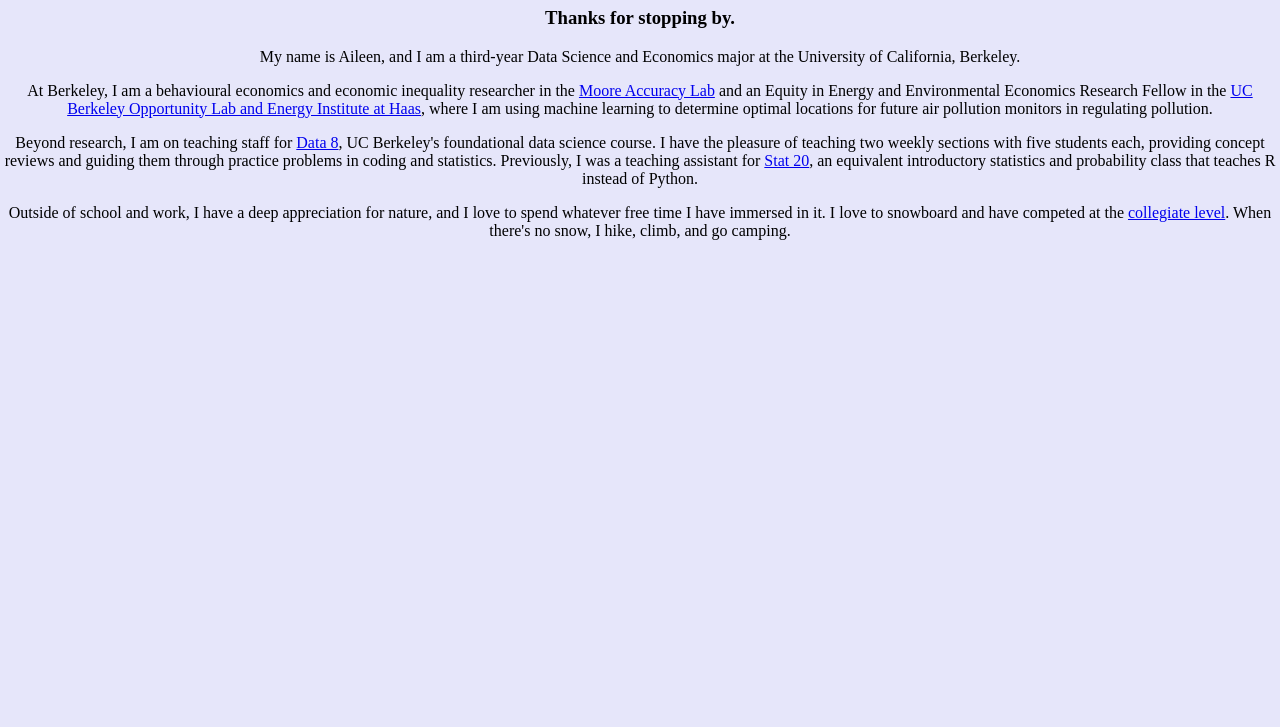
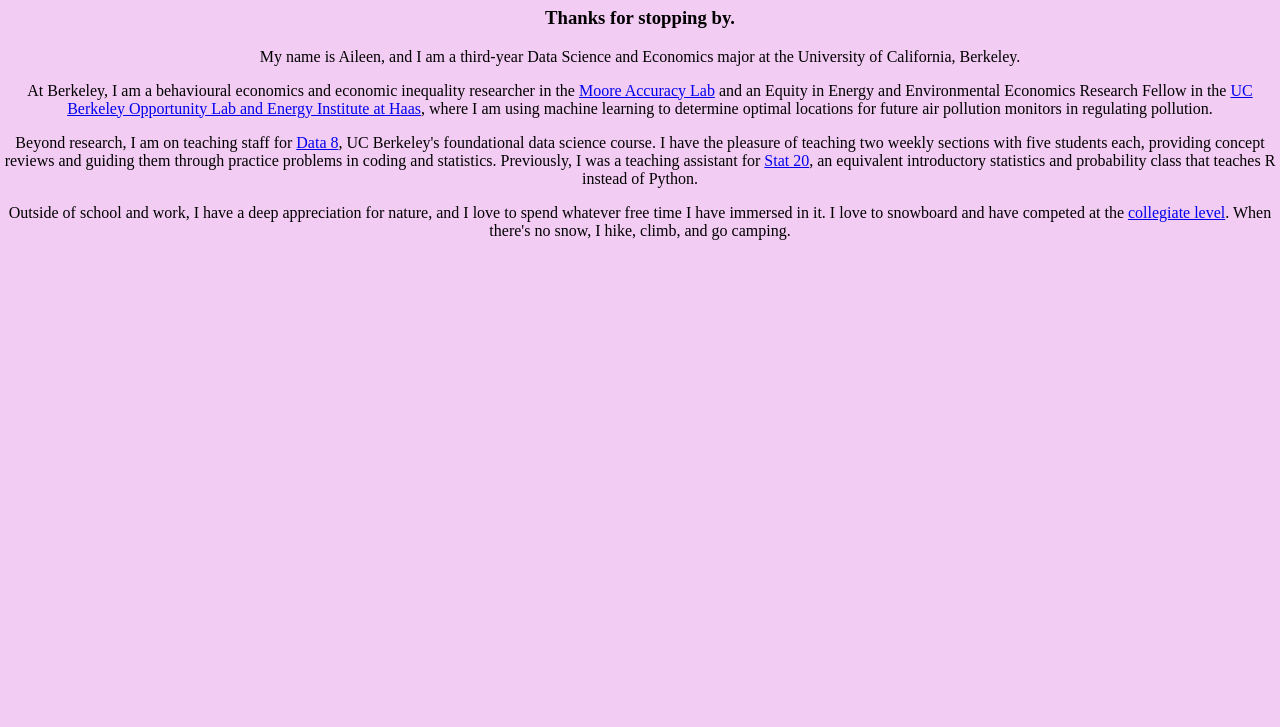
Before and after one commit to a-leenwu/a-leenwu.github.io-old, a plain HTML site: page index.html in a window 1280 px wide. Shown: the part 73-800 px from the top of the page. Drawn offline with Linux system fonts and the light colour scheme.

Commit message:
changing colour

```diff
--- a/styles.css
+++ b/styles.css
@@ -1,5 +1,5 @@
 body {
     margin: 0;
-    background: lavender;
+    background: rgb(243, 204, 243);
     text-align: center;
 }
```
